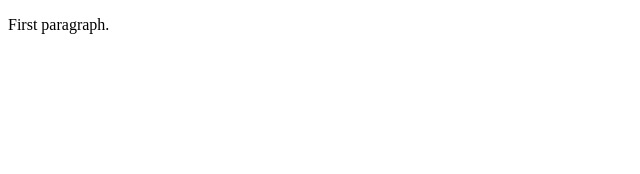
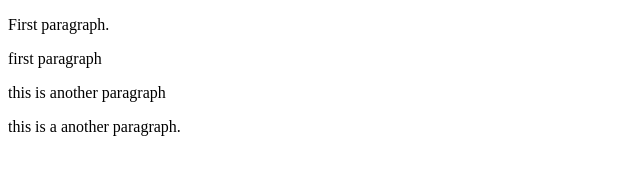
Before and after one commit to olujones1/learning-git, a plain HTML site: page index.html in a window 1280 px wide. Shown: the whole page, without its empty margins (0-640 px from the left). Drawn offline with Linux system fonts and the light colour scheme.

Commit message:
added another p tag

```diff
--- a/index.html
+++ b/index.html
@@ -5,5 +5,8 @@
 </head>
 <body>
   <p>First paragraph.</p>
+  <p>first paragraph</p>
+  <p>this is another paragraph</p>
+  <p>this is a another paragraph.</p>
 </body>
 </html>
```
